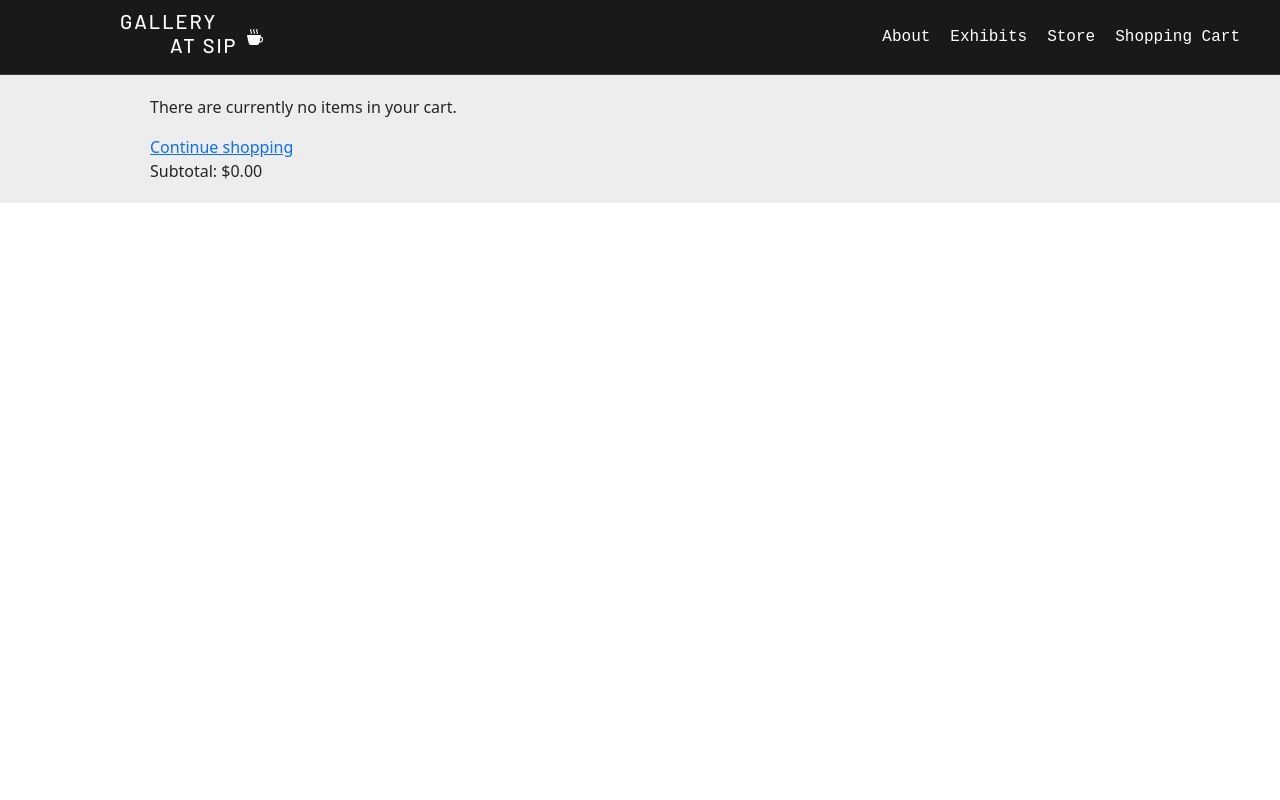
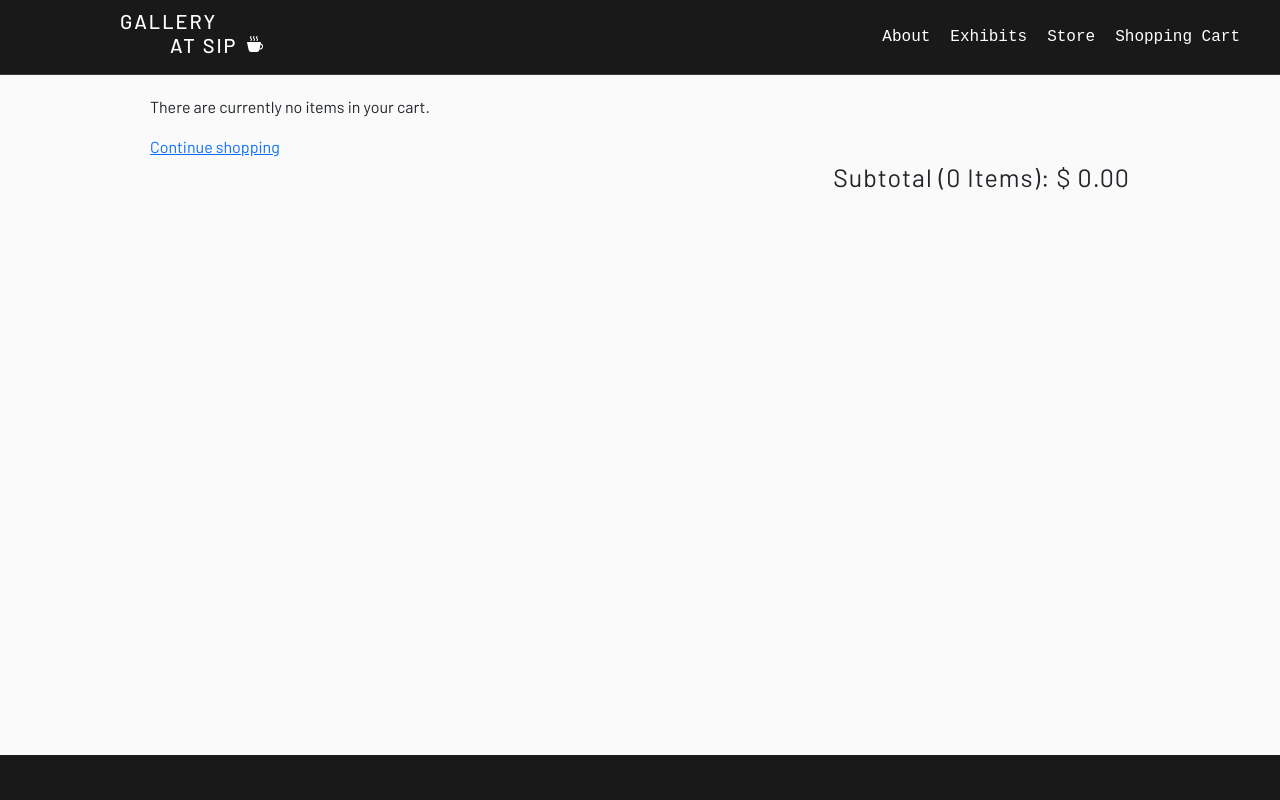
Before and after one commit to bsherbrook/store-front, a React (Vite) app in the folder store-front/: page /cart in a window 1280 px wide. Shown: the top 800 px of the page. Built offline with nearby package versions, Linux system fonts and the light colour scheme; a web font is replaced by a local one.

Commit message:
style cart page

```diff
--- a/store-front/src/components/Cart.jsx
+++ b/store-front/src/components/Cart.jsx
@@ -1,6 +1,7 @@
 import "../styles/Cart.css";
 import CartCard from "./CartCard";
 import { Link } from "react-router-dom";
+import HomeFooter from "./HomeFooter";
 
 const Cart = ({
   cart,
@@ -12,6 +13,7 @@ const Cart = ({
 }) => {
 
   let total= Number(subTotal).toFixed(2);
+  let cartItemNum= cart.reduce((accumulator, item)=> accumulator+item.quantity,0);
 
   return (
     <>
@@ -27,7 +29,10 @@ const Cart = ({
           </div>
         ) : (
           <div className="shopping-cart">
-            <h2>Shopping Cart</h2>
+            <div className="cart-heading">
+              <h2>Shopping Cart</h2>
+              <div className="totalTitle">Subtotal: $ {total.toLocaleString()}</div>
+            </div>
             {cart.map((item) => (
               <CartCard
                 key={item.id}
@@ -41,8 +46,9 @@ const Cart = ({
             ))}
           </div>
         )}
-        <div className="total">Subtotal: ${total.toLocaleString()}</div>
+        <div className="total">Subtotal ({(cartItemNum)} Items): $ {total.toLocaleString()}</div>
       </div>
+      <HomeFooter />
     </>
   );
 };
--- a/store-front/src/components/CartCard.jsx
+++ b/store-front/src/components/CartCard.jsx
@@ -1,6 +1,7 @@
 import "../styles/CartCard.css";
 import { useState } from "react";
 import Quantity from "./Quantity";
+import Button from "react-bootstrap/esm/Button";
 
 const CartCard = ({item, cart, cartChange, increase, decrease, remove }) => {
 
@@ -16,7 +17,7 @@ const CartCard = ({item, cart, cartChange, increase, decrease, remove }) => {
             <h3>{item.name}</h3>
             <p>${item.price}</p>
             <div className="cart-quantity-box">
-                <p>Quantity:</p>
+                {/* <p>Quantity:</p> */}
                 <Quantity
                   quantity={item.quantity}
                   increase={()=>increase(item)}
@@ -25,8 +26,9 @@ const CartCard = ({item, cart, cartChange, increase, decrease, remove }) => {
                   //build app.jsx increment etc. change functionality
                 />
             </div>
-            <button onClick={()=>remove(item.id)}>Delete from Cart</button>
+            <Button id="deleteCartBtn" onClick={()=>remove(item.id)}>Delete from Cart</Button>
         </div>
+        <div className="cart-item-description">{item.description}</div>
       </div>
     </>
   );
--- a/store-front/src/styles/Cart.css
+++ b/store-front/src/styles/Cart.css
@@ -1,6 +1,19 @@
 .cart{
-    background-color: rgb(238, 237, 237);
+    background-color: rgb(250, 250, 250);
     padding: 20px 150px 20px 150px;
     display: flex;
     flex-direction: column;
+    min-height: 85vh;
+    font-family: "Barlow", sans-serif;
 }
+.total{
+    font-size: 25px;
+    display: flex;
+    justify-content: flex-end;
+    letter-spacing: 1px;
+}
+.cart-heading{
+    display: flex;
+    align-items: center;
+    justify-content: space-between;
+}
--- a/store-front/src/styles/CartCard.css
+++ b/store-front/src/styles/CartCard.css
@@ -1,17 +1,38 @@
 #cartItem {
-  background-color: aliceblue;
+  background-color: white;
   padding: 20px;
   display: flex;
   margin-bottom: 15px;
   gap: 40px;
   align-items: center;
+  justify-content: space-around;
+  border-radius: 10px;
+  border: 1px solid rgb(141, 200, 255);
+  box-shadow: 1px 2px rgb(194, 194, 194);
 }
 #cartItemPic {
   width: 150px;
 }
 .cart-item-info {
+  display: flex;
+  flex-direction: column;
+  justify-content: center;
+  align-items: center;
+}
+.cart-quantity-box{
+  display: flex;
+  justify-content: center;
+  align-items: center;
+}
+.cart-item-description{
+  width: 40vw;
+  font-size: 16px;
 }
 .cart-quantity-box {
   display: flex;
   align-items: center;
+  width: 40%;
 }
+#deleteCartBtn{
+  font-size: 12px;
+}
--- a/store-front/src/styles/Header.css
+++ b/store-front/src/styles/Header.css
@@ -9,8 +9,6 @@
   top: 0;
   height: 75px;
   font-family: "Barlow", sans-serif;
-  /* font-family: "Martian Mono", monospace; */
-  /* font-family: "Rambla", sans-serif; */
   border-bottom: 1px solid rgb(60, 59, 59);
 }
 #headerButtonBox {
@@ -25,6 +23,7 @@
 }
 #headerLogo{
   margin-left: 10px;
+  margin-top: 14px;
 }
 #titleLink {
   text-decoration: none;
```
